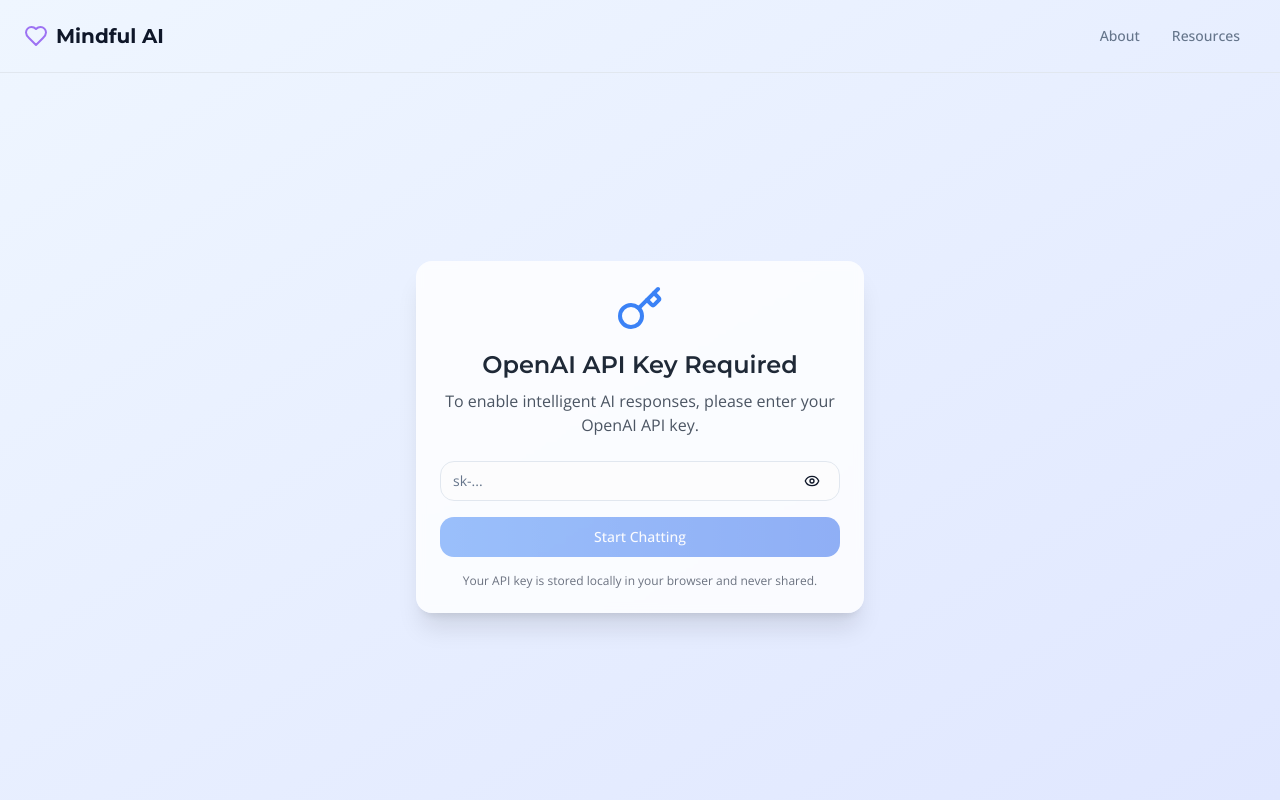
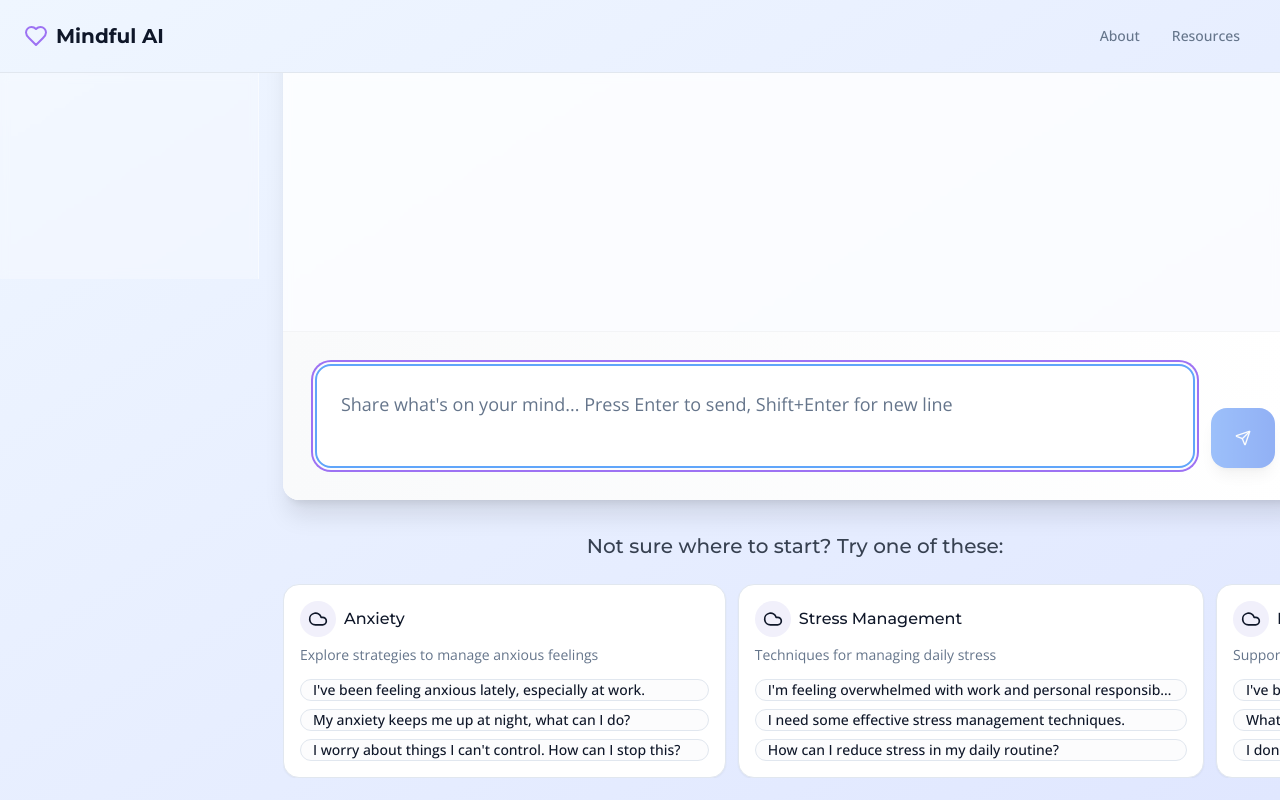
Before and after one commit to theabsurdisst/gentle-mind-chats, a React (Vite) app: page / in a window 1280 px wide. Built offline with nearby package versions, Linux system fonts and the light colour scheme.

Commit message:
Reverted to commit 7833d0afba013a4bef96da7986a887426903effa

```diff
--- a/src/components/ApiKeyInput.tsx
+++ /dev/null
@@ -1,80 +0,0 @@
-
-import React, { useState } from "react";
-import { Button } from "@/components/ui/button";
-import { Input } from "@/components/ui/input";
-import { Card } from "@/components/ui/card";
-import { Key, Eye, EyeOff } from "lucide-react";
-import { openaiService } from "@/services/openaiService";
-
-interface ApiKeyInputProps {
-  onApiKeySet: () => void;
-}
-
-const ApiKeyInput: React.FC<ApiKeyInputProps> = ({ onApiKeySet }) => {
-  const [apiKey, setApiKey] = useState("");
-  const [showKey, setShowKey] = useState(false);
-  const [isLoading, setIsLoading] = useState(false);
-
-  const handleSubmit = async (e: React.FormEvent) => {
-    e.preventDefault();
-    if (!apiKey.trim()) return;
-
-    setIsLoading(true);
-    try {
-      openaiService.setApiKey(apiKey.trim());
-      onApiKeySet();
-    } catch (error) {
-      console.error('Error setting API key:', error);
-    } finally {
-      setIsLoading(false);
-    }
-  };
-
-  return (
-    <Card className="max-w-md mx-auto p-6 bg-white/80 backdrop-blur-sm shadow-xl border-0 rounded-2xl">
-      <div className="text-center mb-6">
-        <Key className="h-12 w-12 mx-auto mb-4 text-blue-500" />
-        <h2 className="text-2xl font-semibold text-gray-800 mb-2">OpenAI API Key Required</h2>
-        <p className="text-gray-600">
-          To enable intelligent AI responses, please enter your OpenAI API key.
-        </p>
-      </div>
-
-      <form onSubmit={handleSubmit} className="space-y-4">
-        <div className="relative">
-          <Input
-            type={showKey ? "text" : "password"}
-            value={apiKey}
-            onChange={(e) => setApiKey(e.target.value)}
-            placeholder="sk-..."
-            className="pr-12 text-lg"
-            disabled={isLoading}
-          />
-          <Button
-            type="button"
-            variant="ghost"
-            size="sm"
-            className="absolute right-2 top-1/2 -translate-y-1/2"
-            onClick={() => setShowKey(!showKey)}
-          >
-            {showKey ? <EyeOff className="h-4 w-4" /> : <Eye className="h-4 w-4" />}
-          </Button>
-        </div>
-
-        <Button
-          type="submit"
-          className="w-full bg-gradient-to-r from-blue-500 to-blue-600 hover:from-blue-600 hover:to-blue-700"
-          disabled={!apiKey.trim() || isLoading}
-        >
-          {isLoading ? "Setting up..." : "Start Chatting"}
-        </Button>
-      </form>
-
-      <div className="mt-4 text-xs text-gray-500 text-center">
-        Your API key is stored locally in your browser and never shared.
-      </div>
-    </Card>
-  );
-};
-
-export default ApiKeyInput;
--- a/src/context/ChatContext.tsx
+++ b/src/context/ChatContext.tsx
@@ -1,7 +1,7 @@
+
 import React, { createContext, useContext, useReducer, useEffect } from "react";
 import { Message, Conversation } from "@/types";
 import { v4 as uuidv4 } from "uuid";
-import { openaiService, OpenAIMessage } from "@/services/openaiService";
 
 interface ChatState {
   currentConversation: Conversation | null;
@@ -36,7 +36,18 @@ export const useChat = () => {
   return context;
 };
 
-const INITIAL_GREETING = "Hello! I'm Mindful AI, your personal therapy companion. I'm here to listen and support you with empathy and understanding. How are you feeling today?";
+const INITIAL_GREETING = "Hello! I'm Mindful AI, your personal therapy companion. I'm here to listen and support you. How are you feeling today?";
+
+const AI_RESPONSES = [
+  "I hear you, and I want you to know that your feelings are completely valid. Can you tell me more about what's been on your mind?",
+  "That sounds really challenging. You're being so brave by sharing this with me. How long have you been carrying these feelings?",
+  "Thank you for trusting me with this. It takes courage to open up. What do you think might help you feel a little lighter right now?",
+  "I'm here with you through this. Sometimes just being heard can make a difference. Is there anything specific you'd like to explore together?",
+  "Your emotional experience matters, and I'm grateful you're sharing it with me. What would feel most supportive for you in this moment?",
+  "I can sense this is important to you. You're taking such a positive step by talking about it. What insights have you had about this situation?",
+  "It sounds like you're going through a lot. Remember, you don't have to carry this alone. What kind of support feels most helpful to you?",
+  "I appreciate your openness. Every feeling you're experiencing is part of your human experience. What would you like to focus on together today?",
+];
 
 const initialState: ChatState = {
   currentConversation: null,
@@ -158,11 +169,6 @@ export const ChatProvider: React.FC<{ children: React.ReactNode }> = ({ children
       return;
     }
 
-    if (!openaiService.hasApiKey()) {
-      dispatch({ type: 'SET_ERROR', payload: "OpenAI API key is required for AI responses" });
-      return;
-    }
-
     console.log("ChatProvider: Sending message:", content);
     dispatch({ type: 'SET_LOADING', payload: true });
     dispatch({ type: 'SET_ERROR', payload: null });
@@ -189,32 +195,24 @@ export const ChatProvider: React.FC<{ children: React.ReactNode }> = ({ children
         dispatch({ type: 'UPDATE_CONVERSATION', payload: updatedConversation });
       }
 
-      // Prepare messages for OpenAI API
-      const currentMessages = [...state.currentConversation.messages, userMessage];
-      const apiMessages: OpenAIMessage[] = currentMessages
-        .filter(msg => msg.role !== 'assistant' || msg.content !== INITIAL_GREETING)
-        .map(msg => ({
-          role: msg.role,
-          content: msg.content,
-        }));
+      // Simulate AI thinking time
+      await new Promise(resolve => setTimeout(resolve, 1000 + Math.random() * 1500));
 
       // Generate AI response
-      const aiResponseContent = await openaiService.generateTherapyResponse(apiMessages);
-
+      const randomResponse = AI_RESPONSES[Math.floor(Math.random() * AI_RESPONSES.length)];
       const aiMessage: Message = {
         id: uuidv4(),
-        content: aiResponseContent,
+        content: randomResponse,
         role: "assistant",
         timestamp: Date.now(),
       };
 
       dispatch({ type: 'ADD_MESSAGE', payload: aiMessage });
-      console.log("ChatProvider: AI response generated successfully");
+      console.log("ChatProvider: AI response sent");
 
     } catch (error) {
       console.error("ChatProvider: Error sending message:", error);
-      const errorMessage = error instanceof Error ? error.message : "Failed to send message. Please try again.";
-      dispatch({ type: 'SET_ERROR', payload: errorMessage });
+      dispatch({ type: 'SET_ERROR', payload: "Failed to send message. Please try again." });
     } finally {
       dispatch({ type: 'SET_LOADING', payload: false });
     }
--- a/src/pages/Index.tsx
+++ b/src/pages/Index.tsx
@@ -1,35 +1,13 @@
-import React, { useState, useEffect } from "react";
+
+import React from "react";
 import { ChatProvider } from "@/context/ChatContext";
 import { MoodProvider } from "@/context/MoodContext";
 import Header from "@/components/Header";
 import ChatInterface from "@/components/ChatInterface";
 import ConversationHistory from "@/components/ConversationHistory";
 import MoodPicker from "@/components/MoodPicker";
-import ApiKeyInput from "@/components/ApiKeyInput";
-import { openaiService } from "@/services/openaiService";
 
 const Index = () => {
-  const [hasApiKey, setHasApiKey] = useState(false);
-
-  useEffect(() => {
-    setHasApiKey(openaiService.hasApiKey());
-  }, []);
-
-  const handleApiKeySet = () => {
-    setHasApiKey(true);
-  };
-
-  if (!hasApiKey) {
-    return (
-      <div className="flex flex-col h-screen bg-gradient-to-br from-blue-50 to-indigo-100">
-        <Header />
-        <div className="flex-1 flex items-center justify-center p-6">
-          <ApiKeyInput onApiKeySet={handleApiKeySet} />
-        </div>
-      </div>
-    );
-  }
-
   return (
     <MoodProvider>
       <ChatProvider>
--- a/src/services/openaiService.ts
+++ /dev/null
@@ -1,83 +0,0 @@
-
-export interface OpenAIMessage {
-  role: 'system' | 'user' | 'assistant';
-  content: string;
-}
-
-export class OpenAIService {
-  private apiKey: string;
-  private organizationId: string;
-
-  constructor() {
-    // For now, we'll use localStorage to store the API key
-    // In production, this should be handled via Supabase Edge Functions
-    this.apiKey = localStorage.getItem('openai_api_key') || '';
-    this.organizationId = 'org-iDR2G0Le9ddQ8wWyunFA3u9o';
-  }
-
-  setApiKey(apiKey: string) {
-    this.apiKey = apiKey;
-    localStorage.setItem('openai_api_key', apiKey);
-  }
-
-  hasApiKey(): boolean {
-    return !!this.apiKey;
-  }
-
-  async generateTherapyResponse(messages: OpenAIMessage[]): Promise<string> {
-    if (!this.apiKey) {
-      throw new Error('OpenAI API key not configured');
-    }
-
-    const systemPrompt: OpenAIMessage = {
-      role: 'system',
-      content: `You are Mindful AI, a compassionate and professional AI therapy companion. Your role is to:
-
-1. Provide empathetic, supportive responses
-2. Use active listening techniques
-3. Ask thoughtful follow-up questions
-4. Offer gentle guidance and coping strategies
-5. Validate emotions and experiences
-6. Never provide medical advice or diagnose conditions
-7. Encourage professional help when appropriate
-8. Keep responses conversational and warm
-9. Use therapeutic techniques like CBT, mindfulness, and emotional validation
-
-Always respond with empathy, understanding, and professional therapeutic support. Keep responses between 50-150 words unless the situation requires more detail.`
-    };
-
-    const apiMessages = [systemPrompt, ...messages];
-
-    try {
-      const response = await fetch('https://api.openai.com/v1/chat/completions', {
-        method: 'POST',
-        headers: {
-          'Authorization': `Bearer ${this.apiKey}`,
-          'Content-Type': 'application/json',
-          'OpenAI-Organization': this.organizationId,
-        },
-        body: JSON.stringify({
-          model: 'gpt-4o-mini',
-          messages: apiMessages,
-          temperature: 0.7,
-          max_tokens: 200,
-          presence_penalty: 0.1,
-          frequency_penalty: 0.1,
-        }),
-      });
-
-      if (!response.ok) {
-        const errorData = await response.json();
-        throw new Error(errorData.error?.message || 'Failed to generate response');
-      }
-
-      const data = await response.json();
-      return data.choices[0]?.message?.content || 'I apologize, but I\'m having trouble responding right now. Please try again.';
-    } catch (error) {
-      console.error('OpenAI API Error:', error);
-      throw error;
-    }
-  }
-}
-
-export const openaiService = new OpenAIService();
```
